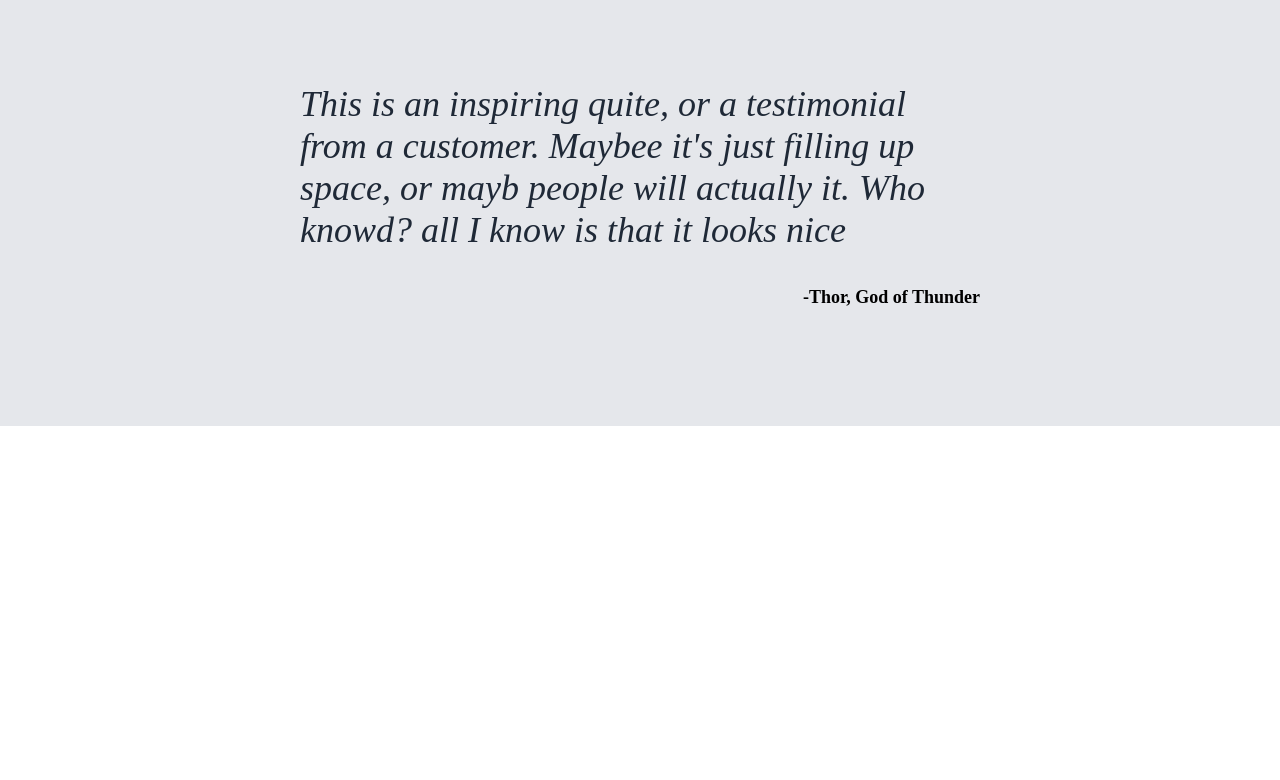
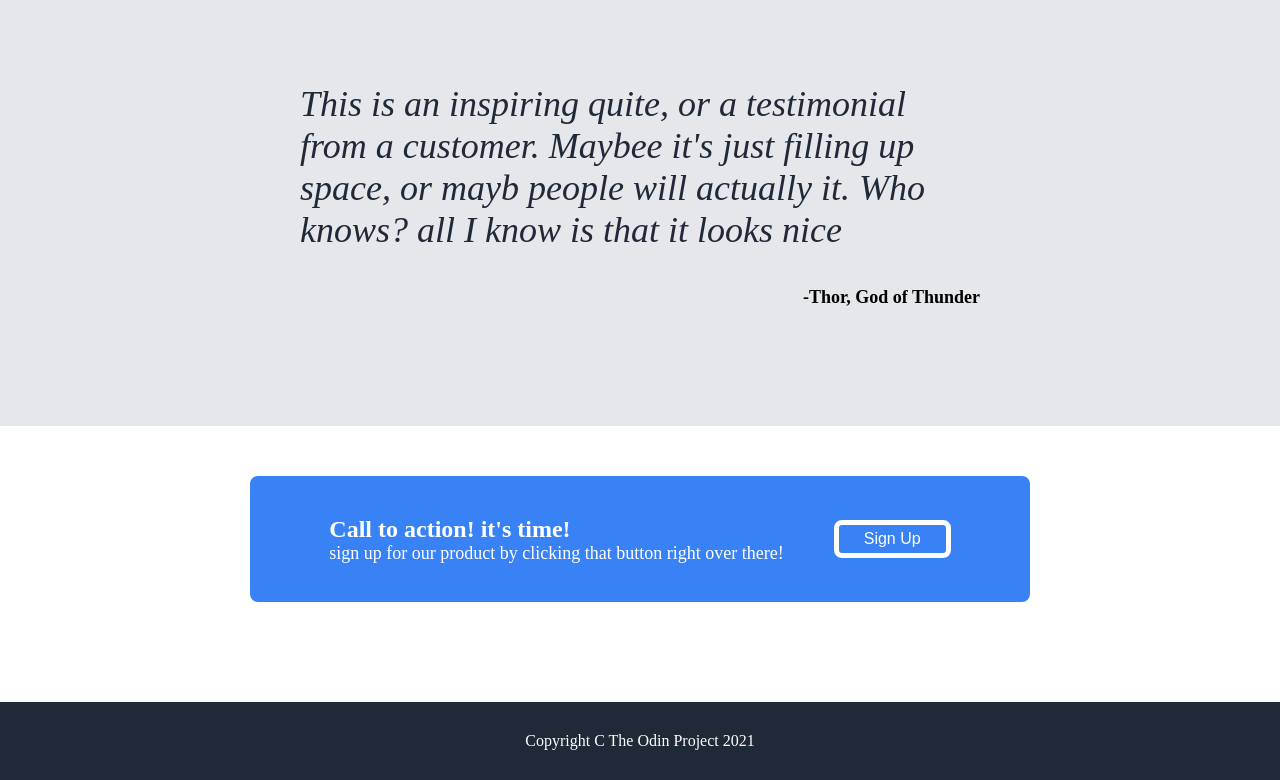
Before and after one commit to rdsim8589/landing-page, a plain HTML site: page index.html in a window 1280 px wide. Shown: the part 825-1605 px from the top of the page. Before the commit the page ends 1251 px from the top, so only its background shows below. Drawn offline with Linux system fonts and the light colour scheme.

Commit message:
Add call to action section and copyright footnote with supporting CSS

```diff
--- a/index.html
+++ b/index.html
@@ -49,15 +49,23 @@
         </div>
         <div class="container-3">
             <p class="quote">
-                This is an inspiring quite, or a testimonial from a customer. Maybee     it's just filling up space, or mayb people will actually it. Who knowd? all I know is that it looks nice
+                This is an inspiring quite, or a testimonial from a customer. Maybee     it's just filling up space, or mayb people will actually it. Who knows? all I know is that it looks nice
             </p>
             <p class="signature">-Thor, God of Thunder</p>
         </div>
         <div class="container-4">
-
+            <div class="call-to-action">
+                <div class="left4">
+                    <h2>Call to action! it's time!</h2>
+                    <p>sign up for our product by clicking that button right over there!</p>
+                </div>
+                <div class="right4">
+                    <button class="button1">Sign Up</button>
+                </div>
+            </div>
         </div>
         <div class="footer">
-
+            Copyright C The Odin Project 2021
         </div>
     </body>
 </html>
--- a/style.css
+++ b/style.css
@@ -114,3 +114,40 @@ p.signature {
     text-align: right;
     font-weight: 800;
 }
+
+.container-4 {
+    background-color: white;
+}
+
+.call-to-action {
+    display: flex;
+    margin: 50px 250px 100px 250px;
+    padding: 20px 50px 20px 50px;
+    background-color: #3882F6;
+    justify-content: center;
+    align-items: center;
+    gap: 50px;
+    color: white;
+    border-radius: 8px;
+}
+
+.left4 h2 {
+    margin-bottom: 0;
+}
+
+.left4 p {
+    margin-top:0;
+}
+.right4 .button1 {
+    border: 5px solid;
+    border-color: white;
+}
+
+.footer {
+    display: flex;
+    background-color:#1F2937;
+    color: white;
+    justify-content: center;
+    align-items: center;
+    padding: 30px 0px 30px 0px;
+}
```
